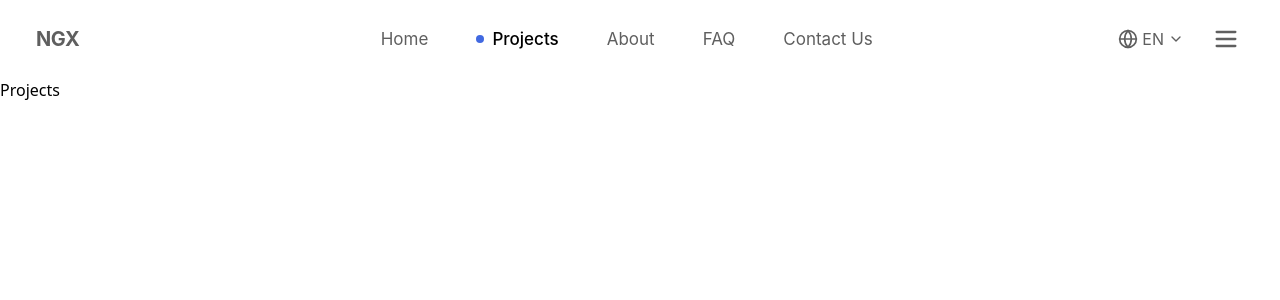
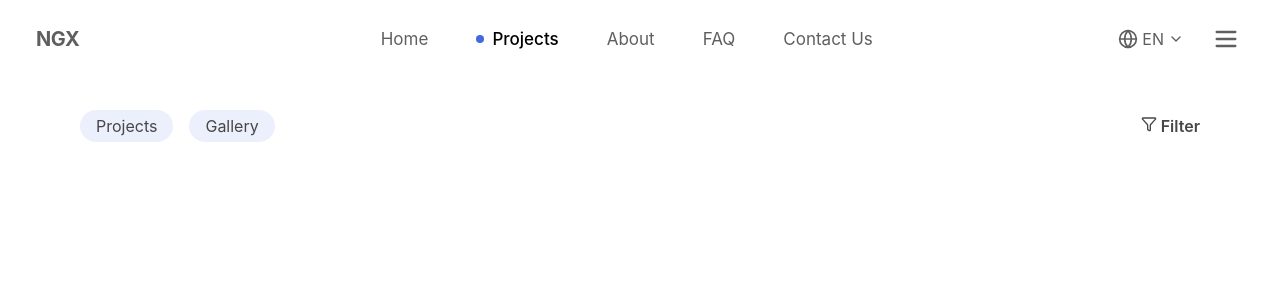
Before and after one commit to Jamison-lii/NGX-, a React (Vite) app: page /projects in a window 1280 px wide. Shown: the top 300 px of the page. Built offline with nearby package versions, Linux system fonts and the light colour scheme; a web font is replaced by a local one.

Commit message:
project page

```diff
--- a/src/Pages/Projects/Projects.jsx
+++ b/src/Pages/Projects/Projects.jsx
@@ -1,9 +1,34 @@
-import React from 'react'
+import React from 'react';
+import { Filter } from 'lucide-react';
 
 const Projects = () => {
   return (
-    <div>Projects</div>
-  )
-}
+    <div className="container mx-auto px-4 sm:px-6 lg:px-20 py-8">
+      {/* Top bar with filters */}
+      <div className="flex flex-col md:flex-row justify-between items-start md:items-center space-y-4 md:space-y-0">
+        {/* Left side (Projects + Gallery) */}
+        <div className="flex font-Inter space-x-4">
+          <button className="bg-[#ECF0FC] text-[#474747] px-4 py-1 rounded-2xl text-sm sm:text-base">
+            Projects
+          </button>
+          <button className="bg-[#ECF0FC] text-[#474747] px-4 py-1 rounded-2xl text-sm sm:text-base">
+            Gallery
+          </button>
+        </div>
 
-export default Projects
+        {/* Right side (Filter) */}
+        <div className="text-[#474747] font-Inter font-semibold flex text-sm sm:text-base cursor-pointer space-x-1">
+          <Filter className="w-4 h-5 " />
+          <span>Filter</span>
+        </div>
+      </div>
+
+      {/* Add your project/gallery grid here */}
+      <div className="mt-8">
+        {/* Responsive grid goes here */}
+      </div>
+    </div>
+  );
+};
+
+export default Projects;
```
